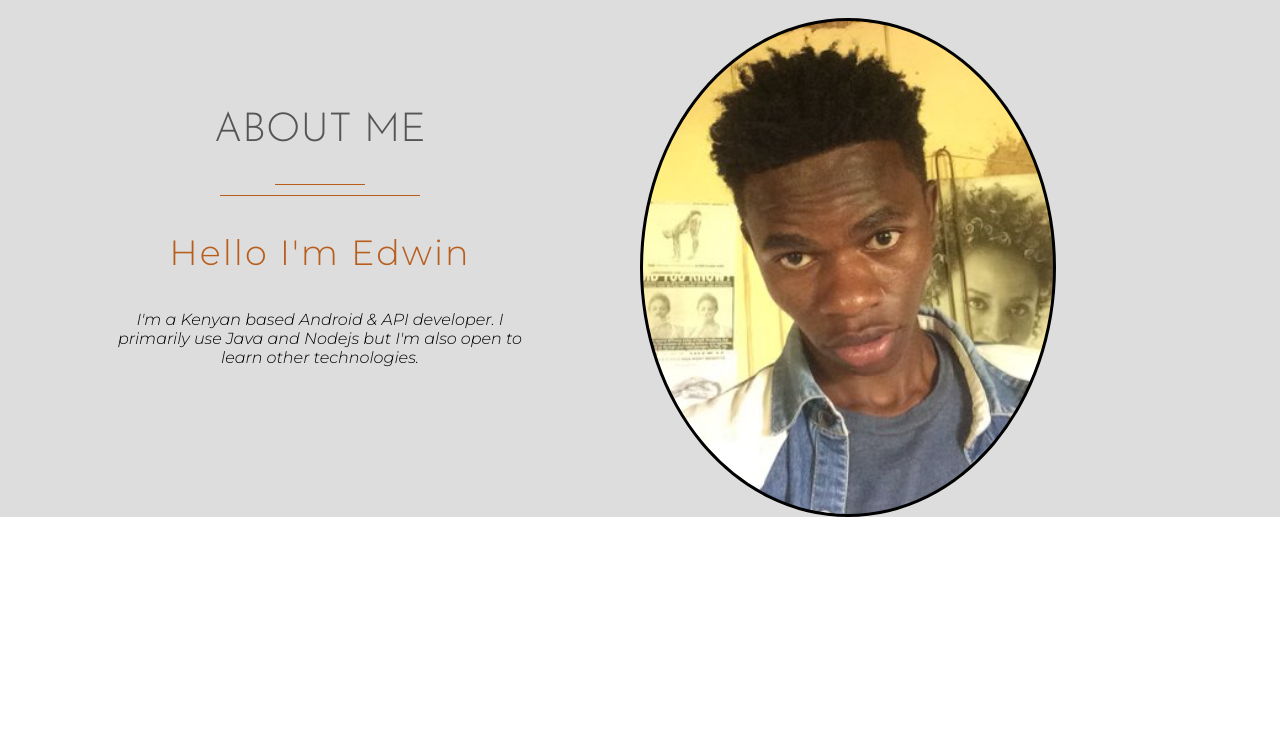
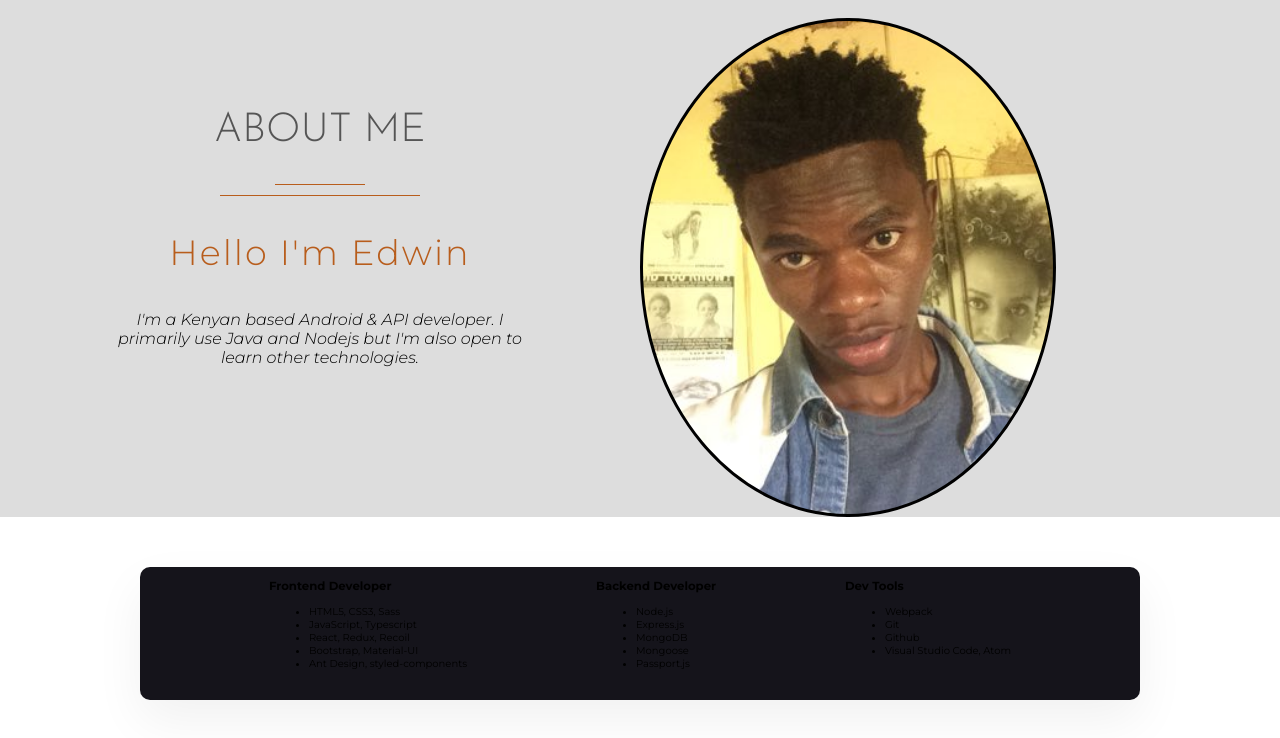
Before and after one commit to edwin001-tech/portfolio, a website: page index.html in a window 1280 px wide. Shown: the part 822-1560 px from the top of the page. Before the commit the page ends 1339 px from the top, so only its background shows below. Drawn offline with Linux system fonts and the light colour scheme.

Commit message:
markup for skills

```diff
--- a/css/style.css
+++ b/css/style.css
@@ -147,3 +147,14 @@ body {
     transform: rotateZ(360deg);
 
 }
+
+.skills {
+    margin: 5rem auto;
+    padding-bottom: 2rem;
+    max-width: 100rem;
+    border-radius: 1rem;
+    box-shadow: 0 2rem 5rem rgba(0, 0, 0, 0.06);
+    background-color:  #15141b;
+    display: flex;
+    justify-content: space-evenly;
+}
--- a/index.html
+++ b/index.html
@@ -48,5 +48,48 @@
 
 
   </section>
+
+  <div class="skills">
+    <div class="skills__frontend">
+      <h3 class="skills__heading">Frontend Developer</h3>
+      <ul class="skills__list">
+        <li class="skills__list-item">
+          HTML5, CSS3, Sass
+        </li>
+        <li class="skills__list-item">JavaScript, Typescript</li>
+        <li class="skills__list-item">React, Redux, Recoil</li>
+        <li class="skills__list-item">Bootstrap, Material-UI</li>
+        <li class="skills__list-item">
+          Ant Design, styled-components
+        </li>
+      </ul>
+    </div>
+
+    <div class="skills__backend">
+      <h3 class="skills__heading">Backend Developer</h3>
+      <ul class="skills__list">
+        <li class="skills__list-item">
+          Node.js
+        </li>
+        <li class="skills__list-item">Express.js</li>
+        <li class="skills__list-item">MongoDB</li>
+        <li class="skills__list-item">Mongoose</li>
+        <li class="skills__list-item">Passport.js</li>
+      </ul>
+    </div>
+
+    <div class="skills__tools">
+      <h3 class="skills__heading">Dev Tools</h3>
+      <ul class="skills__list">
+        <li class="skills__list-item">
+          Webpack
+        </li>
+        <li class="skills__list-item">Git</li>
+        <li class="skills__list-item">Github</li>
+        <li class="skills__list-item">Visual Studio Code, Atom</li>
+      </ul>
+    </div>
+  </div>
+</div>
 </body>
 </html>
```
